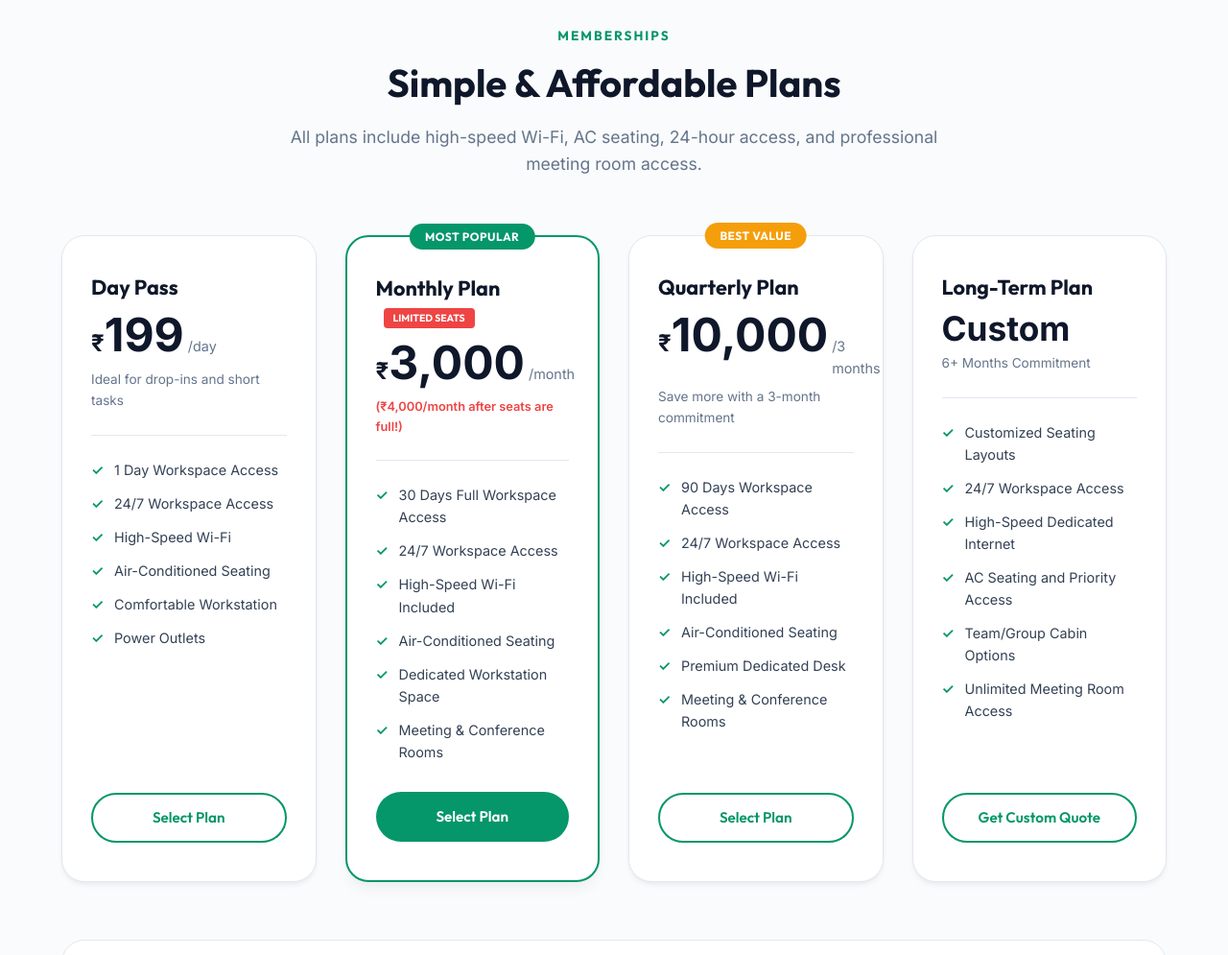
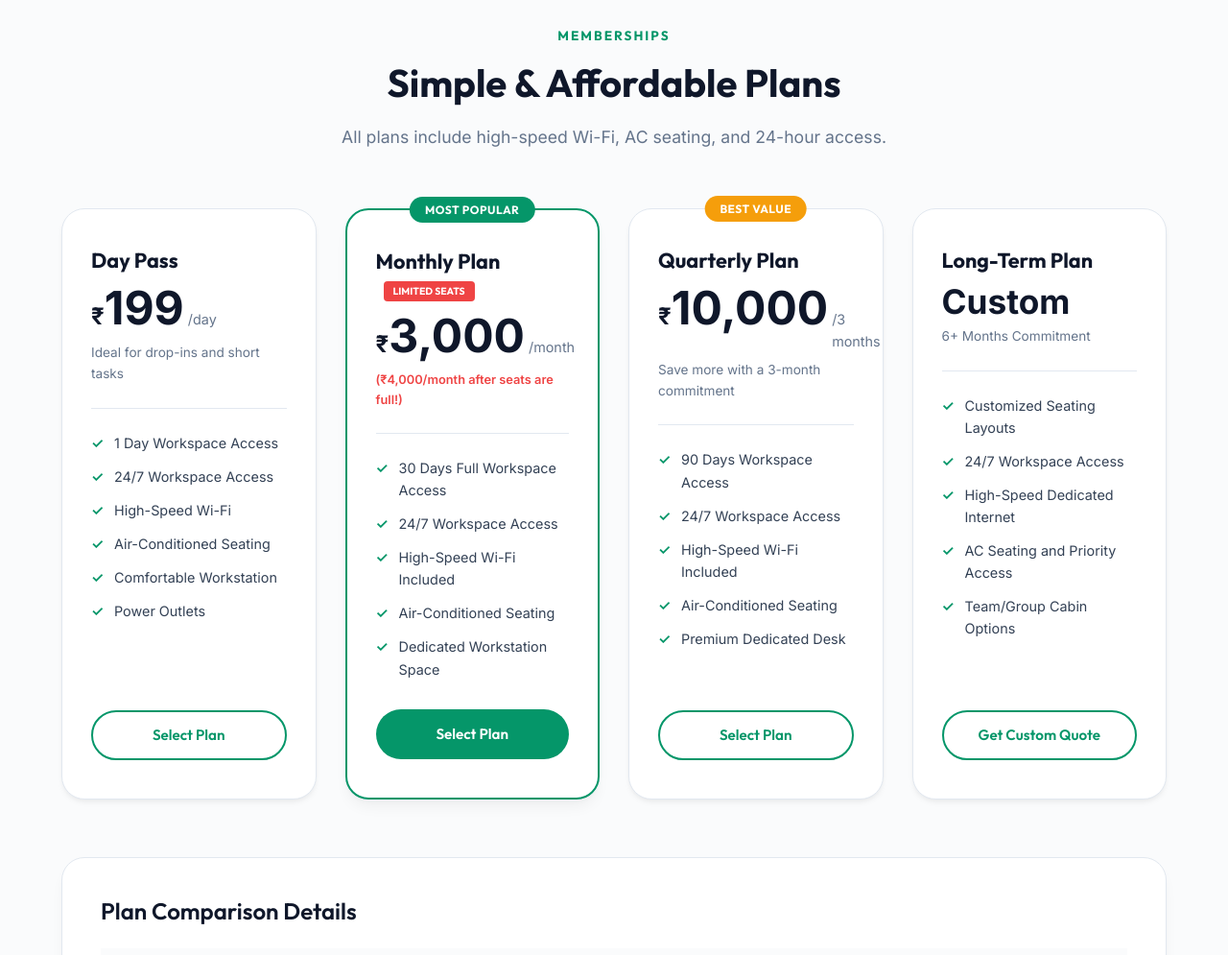
Before and after one commit to etsyautomation/silent-coworking-space, a website: page index.html in a window 1280 px wide. Shown: the part 3700-4695 px from the top of the page at 96% size. Drawn offline with Linux system fonts and the light colour scheme.

Commit message:
Remove meeting room access from all plans

```diff
--- a/index.html
+++ b/index.html
@@ -307,7 +307,7 @@
       <div class="section-header text-center">
         <span class="section-subtitle">MEMBERSHIPS</span>
         <h2 class="section-title">Simple & Affordable Plans</h2>
-        <p class="section-description">All plans include high-speed Wi-Fi, AC seating, 24-hour access, and professional meeting room access.</p>
+        <p class="section-description">All plans include high-speed Wi-Fi, AC seating, and 24-hour access.</p>
       </div>
 
       <!-- Pricing Cards -->
@@ -358,7 +358,6 @@
               <li>High-Speed Wi-Fi Included</li>
               <li>Air-Conditioned Seating</li>
               <li>Dedicated Workstation Space</li>
-              <li>Meeting & Conference Rooms</li>
             </ul>
           </div>
           <div class="pricing-card-footer">
@@ -385,7 +384,6 @@
               <li>High-Speed Wi-Fi Included</li>
               <li>Air-Conditioned Seating</li>
               <li>Premium Dedicated Desk</li>
-              <li>Meeting & Conference Rooms</li>
             </ul>
           </div>
           <div class="pricing-card-footer">
@@ -409,7 +407,6 @@
               <li>High-Speed Dedicated Internet</li>
               <li>AC Seating and Priority Access</li>
               <li>Team/Group Cabin Options</li>
-              <li>Unlimited Meeting Room Access</li>
             </ul>
           </div>
           <div class="pricing-card-footer">
```
